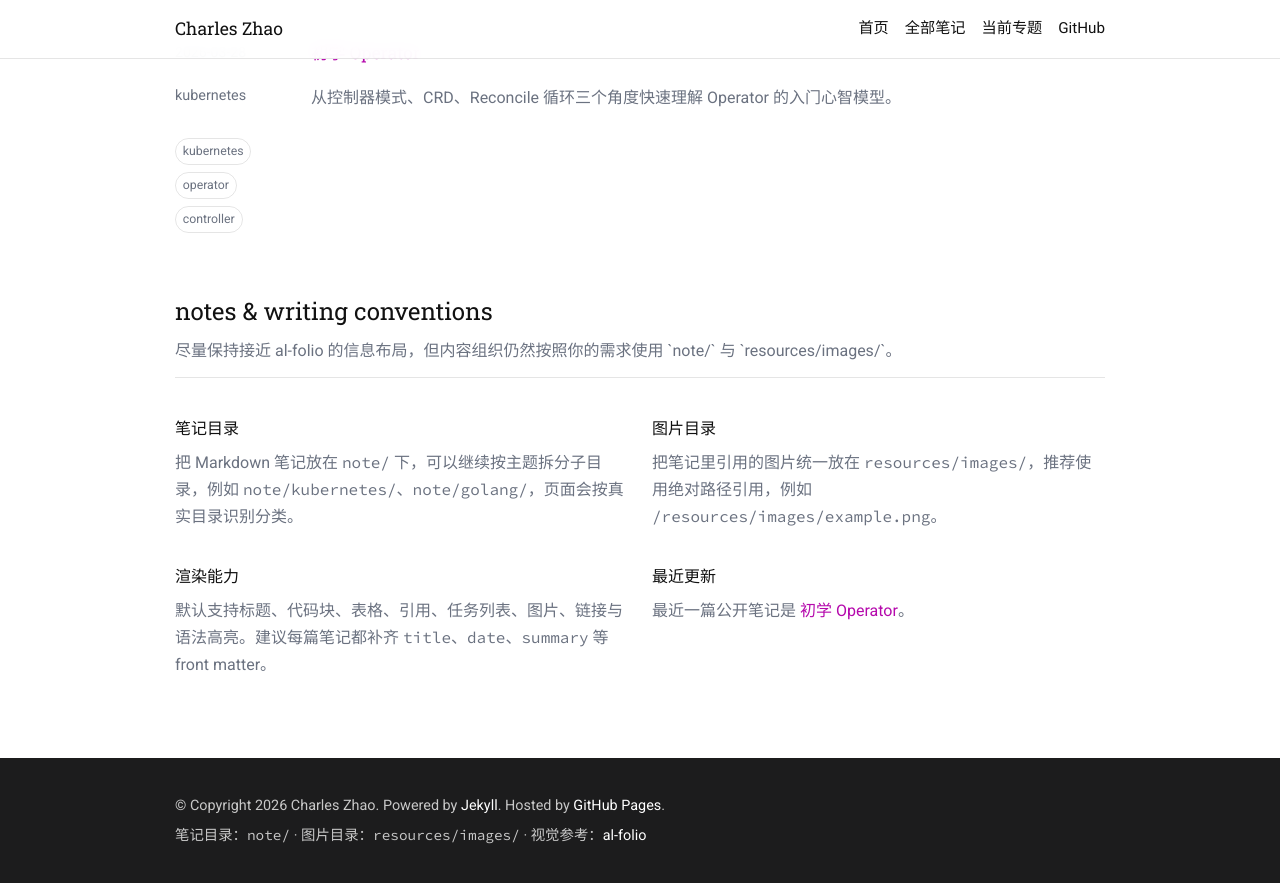
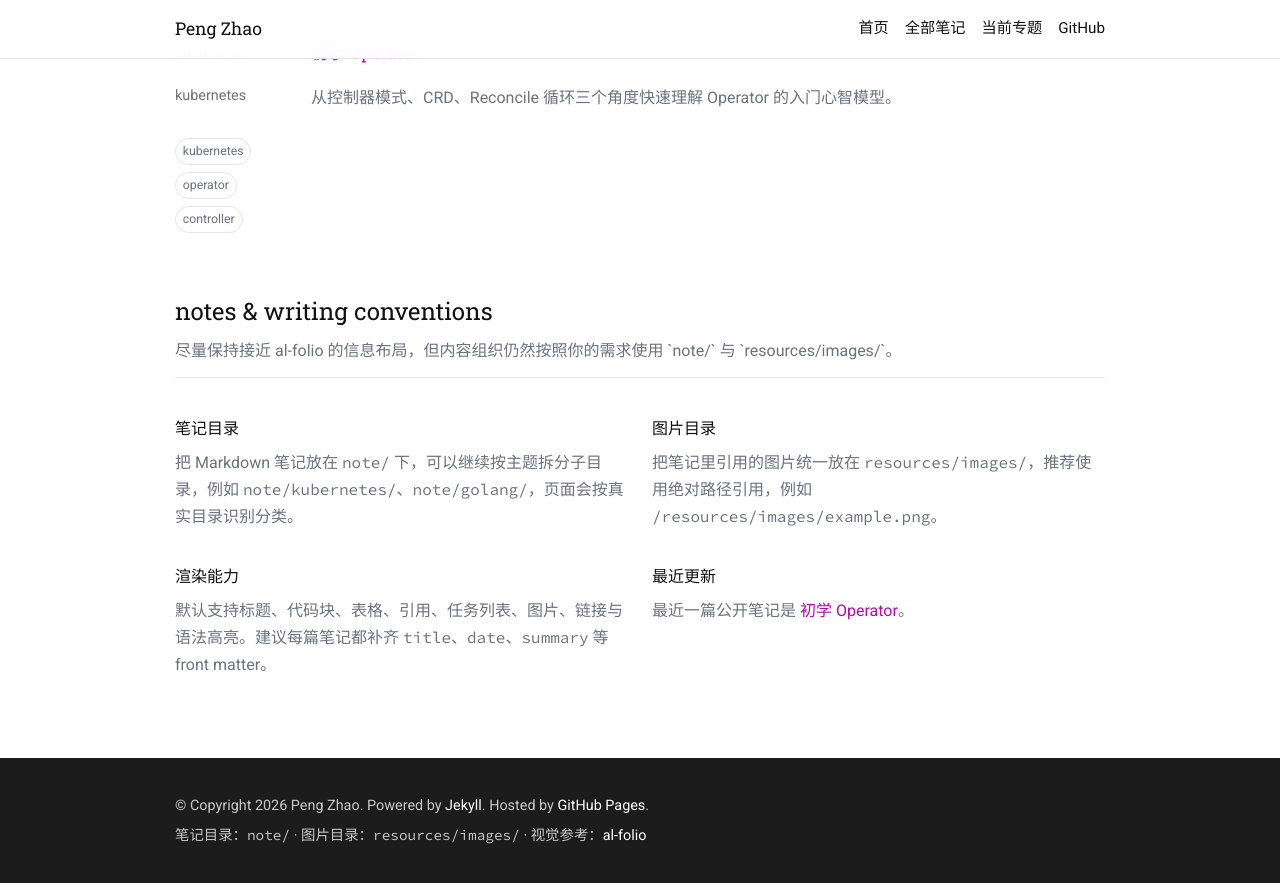
Before and after one commit to MageChiu/magechiu.github.io, a Jekyll site: the page built from index.md, in a window 1280 px wide and 900 px high, scrolled down 661 px. Shown: the top 883 px of the window. Built offline with Jekyll 4.4.1, drawn with Linux system fonts in a browser that asks for light colours; some of the changed text lies outside the part shown.

```diff
--- a/_config.yml
+++ b/_config.yml
@@ -1,4 +1,4 @@
-title: Charles Zhao Tech Notes
+title: Peng Zhao Tech Notes
 description: 面向 GitHub Pages 的技术博客，聚焦云原生、工程实践与个人技术笔记。
 url: "https://magechiu.github.io"
 baseurl: ""
@@ -19,7 +19,7 @@ profile:
   location: Shanghai, China
 
 author:
-  name: Charles Zhao
+  name: Peng Zhao
   github: MageChiu
 
 kramdown:
```
